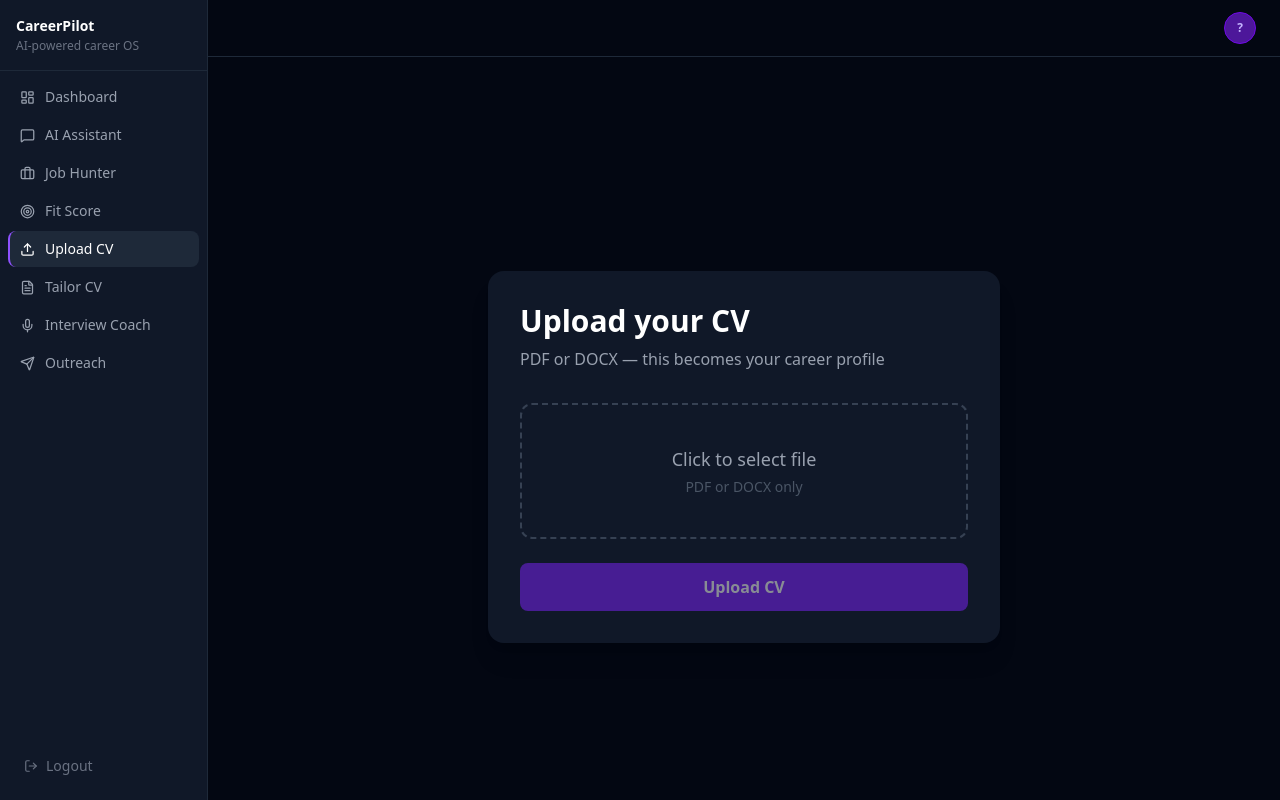
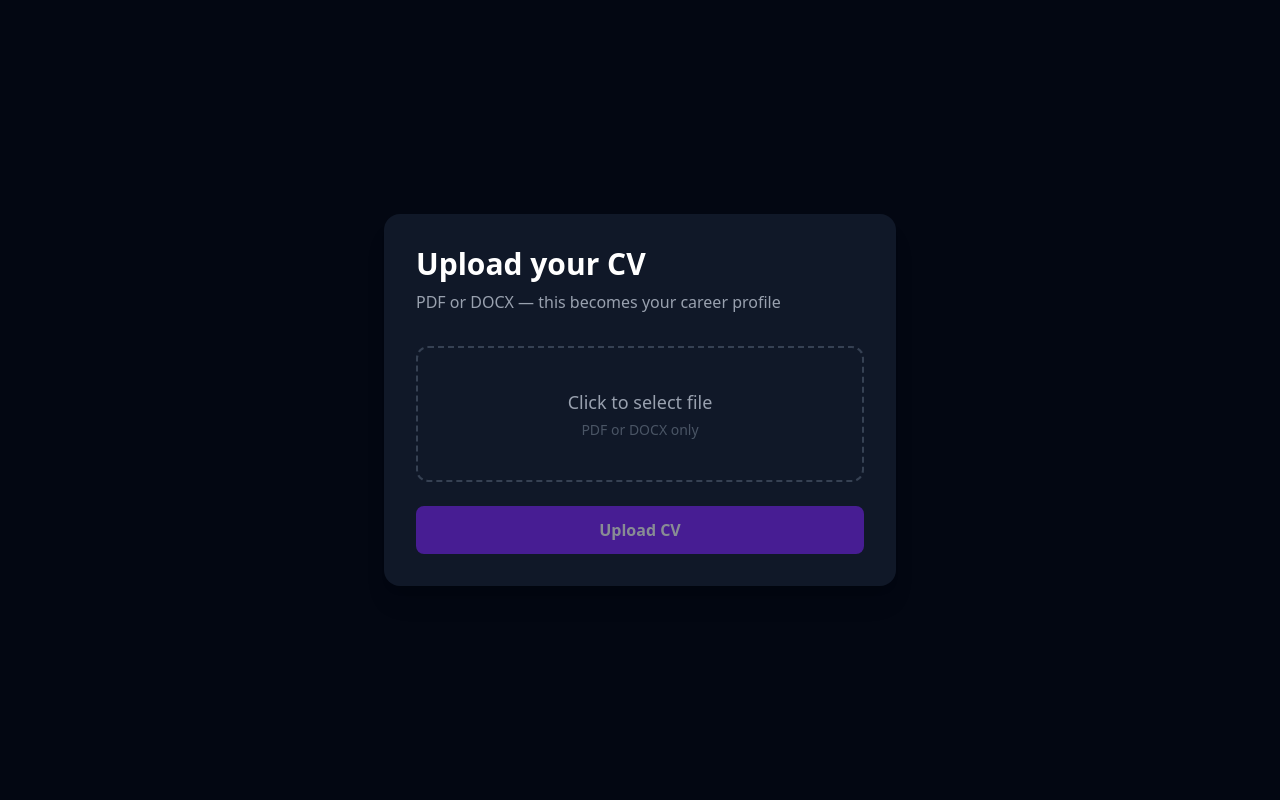
Before and after one commit to ayeshamashiat/CareerPilor_CodeSprint, a React app in the folder frontend/: page /cv-upload in a window 1280 px wide. Built offline with nearby package versions, Linux system fonts and the light colour scheme; sample sign-in values are in the browser's storage; the HTML template or start-up script is replaced by a standard one.

Commit message:
Add the layout to the dashboard page

```diff
--- a/frontend/src/App.jsx
+++ b/frontend/src/App.jsx
@@ -23,12 +23,12 @@
       <Routes>
         <Route path="/login" element={<Login />} />
         <Route path="/register" element={<Register />} />
-        <Route path="/dashboard" element={<ProtectedRoute><Dashboard /></ProtectedRoute>} />
-        <Route path="/cv-upload" element={<ProtectedRoute><CVUpload /></ProtectedRoute>} />
-        <Route path="/fit-score" element={<ProtectedRoute><FitScore /></ProtectedRoute>} />
-        <Route path="/chat" element={<ProtectedRoute><Chat /></ProtectedRoute>} />
-        <Route path="/tailor-cv" element={<ProtectedRoute><TailorCV /></ProtectedRoute>} />
-        <Route path="/interview" element={<ProtectedRoute><InterviewCoach /></ProtectedRoute>} />
+        <Route path="/dashboard" element={<Dashboard />} />
+        <Route path="/cv-upload" element={<CVUpload />} />
+        <Route path="/fit-score" element={<FitScore />} />
+        <Route path="/chat" element={<Chat />} />
+        <Route path="/tailor-cv" element={<TailorCV />} />
+        <Route path="/interview" element={<InterviewCoach />} />
         <Route path="*" element={<Navigate to="/login" />} />
       </Routes>
     </BrowserRouter>
--- a/frontend/src/pages/Dashboard.jsx
+++ b/frontend/src/pages/Dashboard.jsx
@@ -1,14 +1,8 @@
-import { useState, useEffect } from 'react'
-import { Link, useLocation } from 'react-router-dom'
-import axios from 'axios'
+import { useState } from 'react'
+import { Link } from 'react-router-dom'
 import useAuthStore from '../store/authStore'
+import Layout from '../components/Layout'
 import {
-  LayoutDashboard,
-  MessageSquare,
-  Briefcase,
-  FileText,
-  Target,
-  Mic,
   Send,
   TrendingUp,
   Flame,
@@ -17,7 +11,6 @@
   Clock,
   Circle,
   ChevronRight,
-  Zap,
 } from 'lucide-react'
 
 // ─── mock data (replace with real API calls as you build out the backend) ───
@@ -49,20 +42,6 @@
     { title: 'Data Analyst', company: 'BRAC IT', source: 'No feedback given', date: 'May 15', faded: true },
   ],
 }
-
-const NUDGE = "You haven't applied this week. Here are 3 matching jobs: Backend Eng at Shajgoj (87%), Data Eng at Shohoz (81%), SWE at Chaldal (79%)."
-
-// ─── nav config ──────────────────────────────────────────────────────────────
-const NAV = [
-  { label: 'Dashboard', icon: LayoutDashboard, to: '/dashboard' },
-  { label: 'AI Assistant', icon: MessageSquare, to: '/chat' },
-  { label: 'Job Hunter', icon: Briefcase, to: '/jobs' },
-  { label: 'Fit Score', icon: Target, to: '/fit-score' },
-  { label: 'Upload CV', icon: FileText, to: '/cv-upload' },
-  { label: 'Tailor CV', icon: FileText, to: '/tailor-cv' },
-  { label: 'Interview Coach', icon: Mic, to: '/interview' },
-  { label: 'Outreach', icon: Send, to: '/outreach' },
-]
 
 // ─── sub-components ──────────────────────────────────────────────────────────
 
@@ -139,11 +118,9 @@
 // ─── main component ──────────────────────────────────────────────────────────
 export default function Dashboard() {
   const user = useAuthStore((s) => s.user)
-  const location = useLocation()
-  const [stats, setStats] = useState(MOCK_STATS)
+  const [stats] = useState(MOCK_STATS)
   const [roadmap] = useState(MOCK_ROADMAP)
   const [kanban] = useState(MOCK_KANBAN)
-  const [loading, setLoading] = useState(false)
 
   // Uncomment to fetch real stats once the backend endpoint exists:
   // useEffect(() => {
@@ -153,30 +130,12 @@
   // }, [])
 
   const firstName = user?.name?.split(' ')[0] || 'there'
-  const initials = user?.name
-    ? user.name
-        .split(' ')
-        .map((w) => w[0])
-        .join('')
-        .slice(0, 2)
-        .toUpperCase()
-    : '?'
-
   const roadmapDone = roadmap.filter((r) => r.status === 'done').length
   const roadmapPct = Math.round((roadmapDone / roadmap.length) * 100)
 
   return (
-    <div className="flex flex-col h-full bg-gray-950">
-
-
-
-      {/* ── Main ── */}
-      <main className="flex-1 flex flex-col overflow-hidden">
-
-
-
-        {/* Scrollable content */}
-        <div className="flex-1 overflow-y-auto px-6 py-5 space-y-6">
+    <Layout>
+      <div className="px-6 py-5 space-y-6">
 
           {/* Greeting */}
           <div className="bg-violet-950/40 border border-violet-800/40 rounded-xl px-4 py-3 flex items-center gap-3">
@@ -249,8 +208,7 @@
             </div>
 
           </div>
-        </div>
-      </main>
-    </div>
+      </div>
+    </Layout>
   )
 }
```
